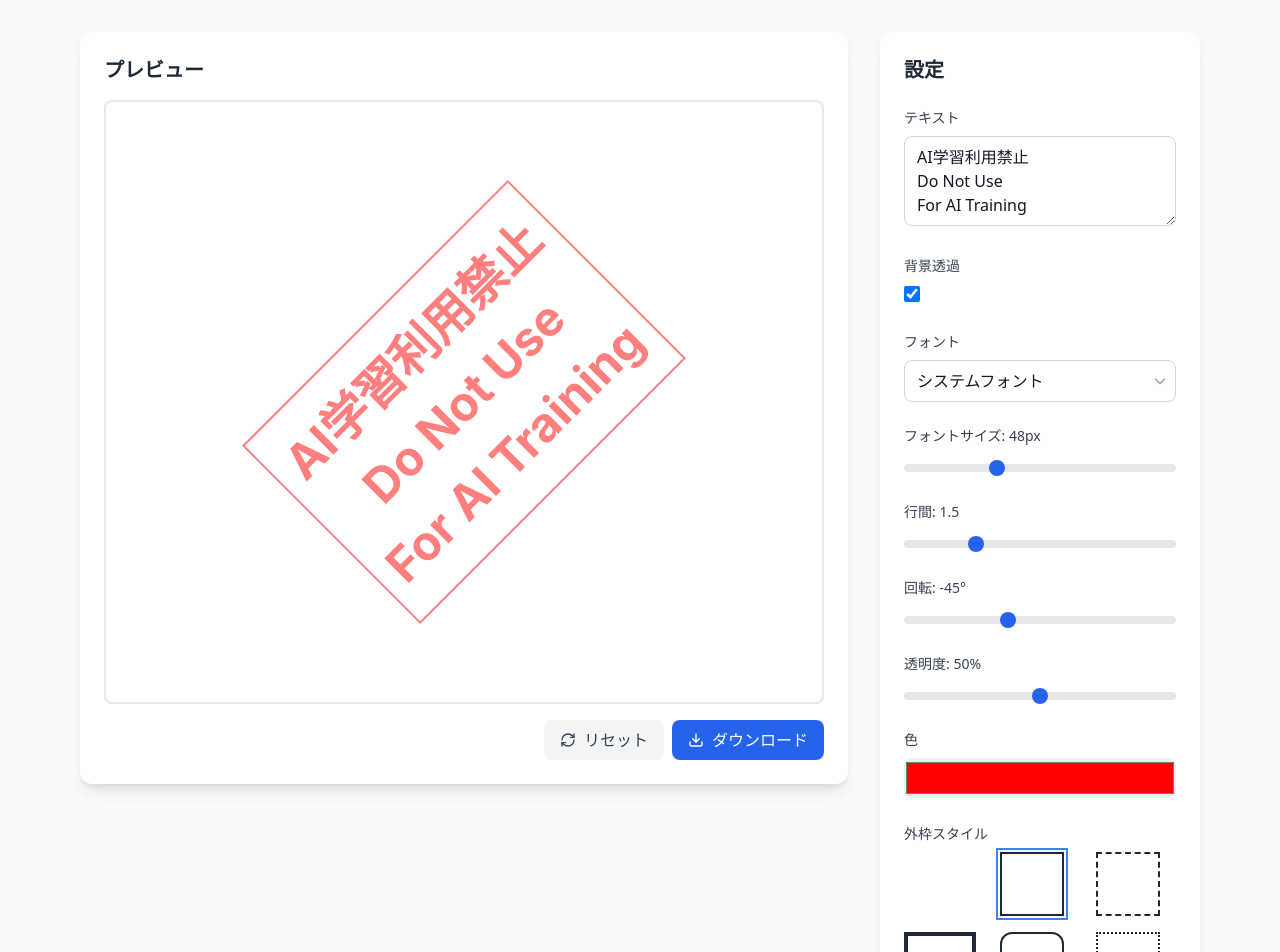
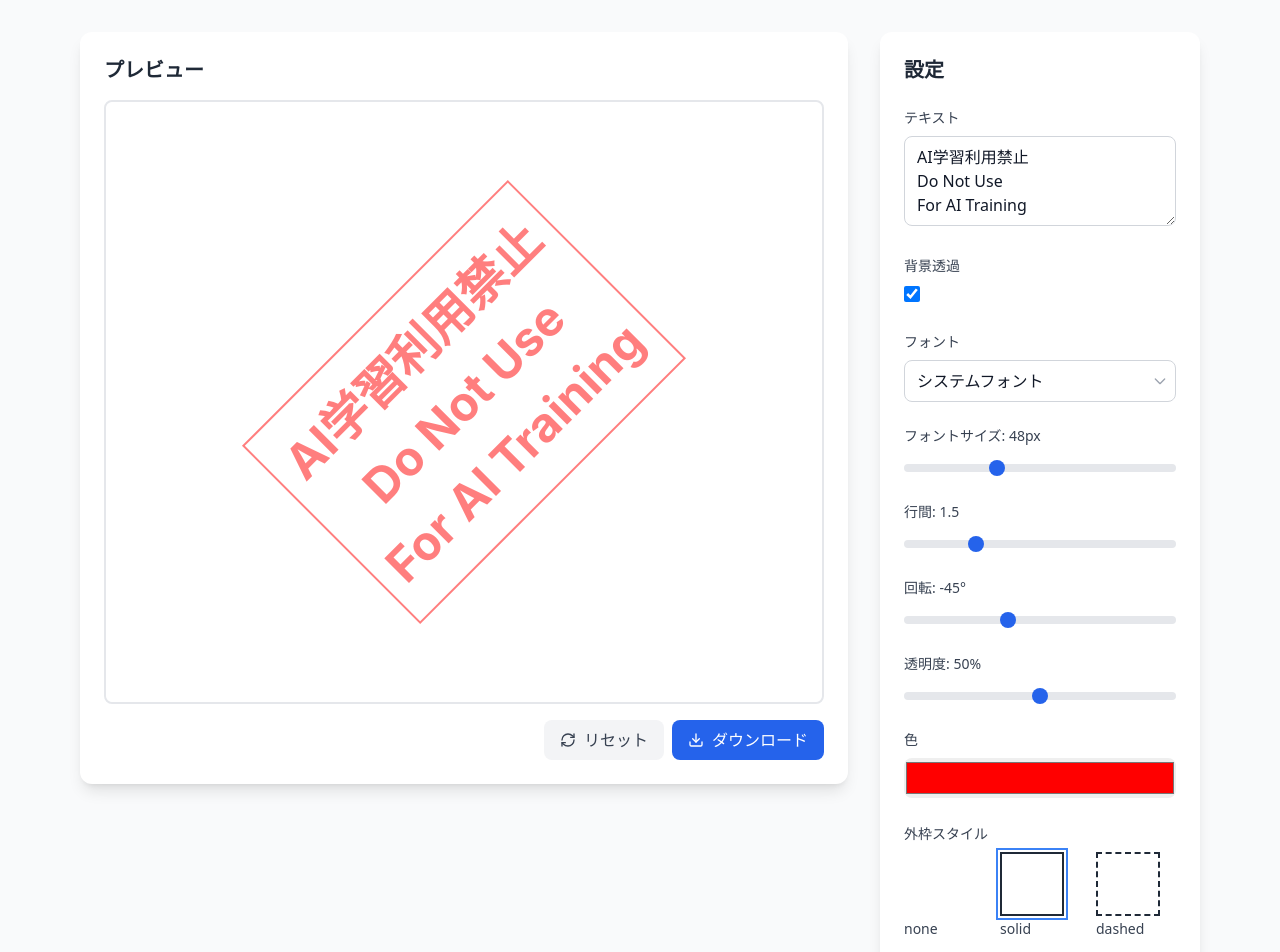
Before and after one commit to minagishl/watermark, a React (Vite) app: page / in a window 1280 px wide. Shown: the top 952 px of the page. Built offline with nearby package versions, Linux system fonts and the light colour scheme.

Commit message:
Show item name

```diff
--- a/src/components/Settings.tsx
+++ b/src/components/Settings.tsx
@@ -162,12 +162,15 @@
             </label>
             <div className="grid grid-cols-3 gap-4">
               {borderTypes.map((type) => (
+                <div>
                   <BorderPreview
                     key={type}
                     type={type}
                     selected={settings.borderType === type}
                     onClick={() => onSettingsChange({ borderType: type })}
                   />
+                  <span className="text-sm text-gray-700">{type}</span>
+                </div>
               ))}
             </div>
           </div>
```
Lines whose indentation alone changed are shown as unchanged.
